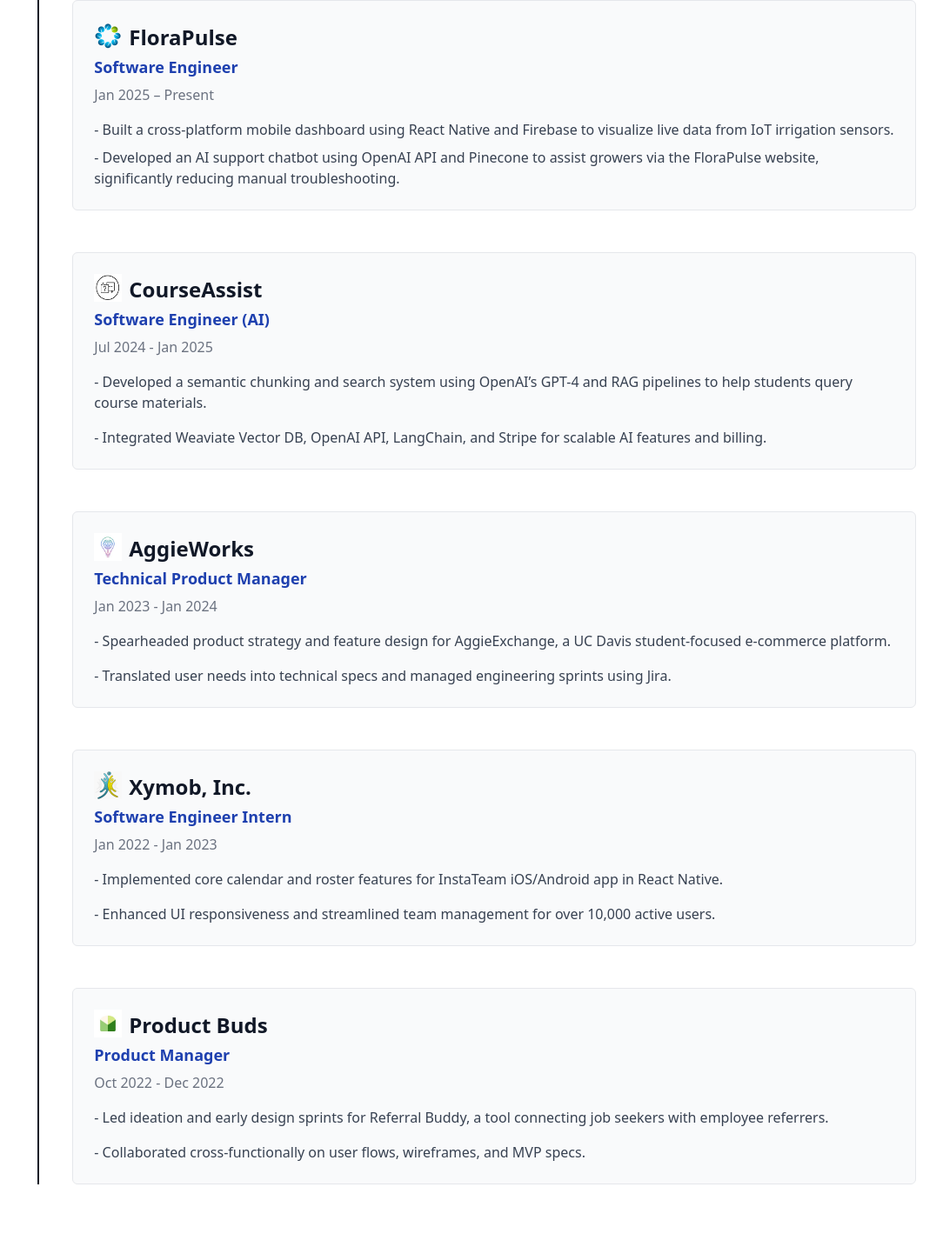
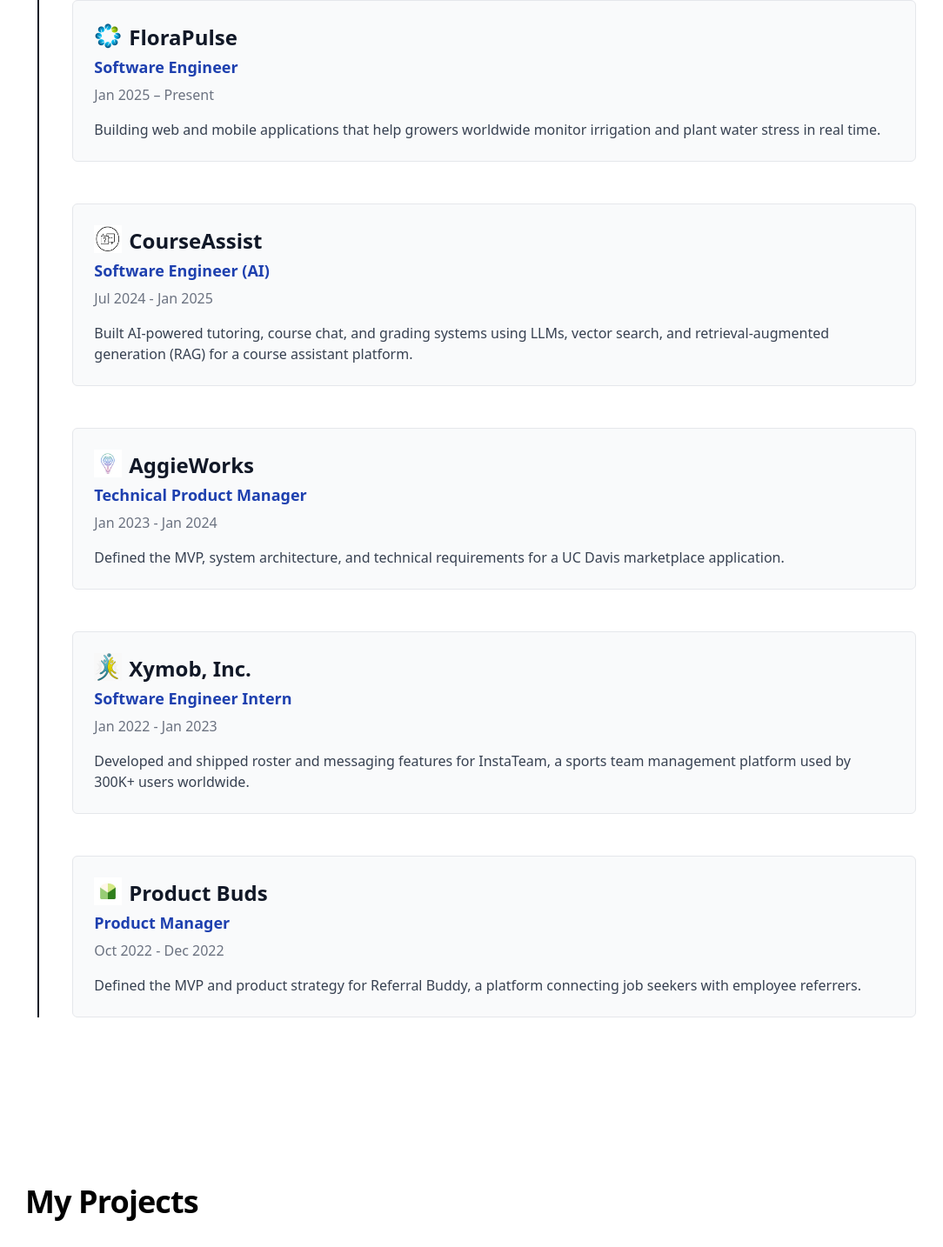
Before and after one commit to KunalLohtia/KunalLohtia.github.io, a React (Create React App) app: page / in a window 1280 px wide. Shown: the part 2197-3631 px from the top of the page at 87% size, without its empty margins (99-1183 px from the left). Built offline with nearby package versions, Linux system fonts and the light colour scheme.

Commit message:
update experiences

```diff
--- a/src/components/Experiences.js
+++ b/src/components/Experiences.js
@@ -39,10 +39,7 @@
                           <p className="text-lg font-semibold leading-6 text-blue-800 mt-2">Software Engineer</p>
                           <p className="text-md text-gray-500 mt-2">Jan 2025 – Present</p>
                           <p className="mt-4 text-md leading-6 text-gray-700">
-                          - Built a cross-platform mobile dashboard using React Native and Firebase to visualize live data from IoT irrigation sensors.
-                          </p>
-                          <p className="mt-2 text-md leading-6 text-gray-700">
-                          - Developed an AI support chatbot using OpenAI API and Pinecone to assist growers via the FloraPulse website, significantly reducing manual troubleshooting.
+                          Building web and mobile applications that help growers worldwide monitor irrigation and plant water stress in real time.
                           </p>
                         </div>
                       </div>
@@ -50,7 +47,7 @@
 
 
                     {/* CourseAssist Box */}
-                    <a href="https://courseassistai.com/" target="_blank">
+                    <a href="https://courseassistai.com/" target="_blank" rel="noreferrer">
                       <div className="relative flex items-start space-x-4 h-full">
                         <div className="border border-gray-200 p-6 rounded-md bg-gray-50 w-full min-h-full transform transition-transform duration-200 hover:scale-105 flex-1">
                           <div className="flex items-end">
@@ -64,17 +61,15 @@
                           <p className="text-lg font-semibold leading-6 text-blue-800 mt-2">Software Engineer (AI)</p>
                           <p className="text-md text-gray-500 mt-2">Jul 2024 - Jan 2025</p>
                           <p className="mt-4 text-md leading-6 text-gray-700">
-                          - Developed a semantic chunking and search system using OpenAI’s GPT-4 and RAG pipelines to help students query course materials.
+                          Built AI-powered tutoring, course chat, and grading systems using LLMs, vector search, and retrieval-augmented generation (RAG) for a course assistant platform.
                           </p>
-                          <p className="mt-4 text-md leading-6 text-gray-700">
-                          - Integrated Weaviate Vector DB, OpenAI API, LangChain, and Stripe for scalable AI features and billing.
-                          </p>
+
                         </div>
                       </div>
                     </a>
 
                     {/* AggieWorks Box */}
-                    <a href="https://aggieworks.org/products/aggieexchange" target="_blank">
+                    <a href="https://aggieworks.org/products/aggieexchange" target="_blank" rel="noreferrer">
                       <div className="relative flex items-start space-x-4 h-full">
                         <div className="border border-gray-200 p-6 rounded-md bg-gray-50 w-full min-h-full transform transition-transform duration-200 hover:scale-105 flex-1">
                           <div className="flex items-end">
@@ -88,17 +83,15 @@
                           <p className="text-lg font-semibold leading-6 text-blue-800 mt-2">Technical Product Manager</p>
                           <p className="text-md text-gray-500 mt-2">Jan 2023 - Jan 2024</p>
                           <p className="mt-4 text-md leading-6 text-gray-700">
-                          - Spearheaded product strategy and feature design for AggieExchange, a UC Davis student-focused e-commerce platform.
+                          Defined the MVP, system architecture, and technical requirements for a UC Davis marketplace application.
                           </p>
-                          <p className="mt-4 text-md leading-6 text-gray-700">
-                          - Translated user needs into technical specs and managed engineering sprints using Jira.
-                          </p>
+
                         </div>
                       </div>
                     </a>
 
                     {/* Xymob Box */}
-                    <a href="https://apps.apple.com/us/app/instateam-sports-team-manager/id969899842" target="_blank">
+                    <a href="https://apps.apple.com/us/app/instateam-sports-team-manager/id969899842" target="_blank" rel="noreferrer">
                       <div className="relative flex items-start space-x-4 h-full">
                         <div className="border border-gray-200 p-6 rounded-md bg-gray-50 w-full min-h-full transform transition-transform duration-200 hover:scale-105 flex-1">
                           <div className="flex items-end">
@@ -112,17 +105,15 @@
                           <p className="text-lg font-semibold leading-6 text-blue-800 mt-2">Software Engineer Intern</p>
                           <p className="text-md text-gray-500 mt-2">Jan 2022 - Jan 2023</p>
                           <p className="mt-4 text-md leading-6 text-gray-700">
-                          - Implemented core calendar and roster features for InstaTeam iOS/Android app in React Native.
+                          Developed and shipped roster and messaging features for InstaTeam, a sports team management platform used by 300K+ users worldwide.
                           </p>
-                          <p className="mt-4 text-md leading-6 text-gray-700">
-                          - Enhanced UI responsiveness and streamlined team management for over 10,000 active users.
-                          </p>
+
                         </div>
                       </div>
                     </a>
 
                     {/* Product Buds Box */}
-                    <a href="https://www.linkedin.com/company/productbuds/posts/?feedView=all" target="_blank">
+                    <a href="https://www.linkedin.com/company/productbuds/posts/?feedView=all" target="_blank" rel="noreferrer">
                       <div className="relative flex items-start space-x-4 h-full">
                         <div className="border border-gray-200 p-6 rounded-md bg-gray-50 w-full min-h-full transform transition-transform duration-200 hover:scale-105 flex-1">
                           <div className="flex items-end">
@@ -136,11 +127,9 @@
                           <p className="text-lg font-semibold leading-6 text-blue-800 mt-2">Product Manager</p>
                           <p className="text-md text-gray-500 mt-2">Oct 2022 - Dec 2022</p>
                           <p className="mt-4 text-md leading-6 text-gray-700">
-                          - Led ideation and early design sprints for Referral Buddy, a tool connecting job seekers with employee referrers.
+                          Defined the MVP and product strategy for Referral Buddy, a platform connecting job seekers with employee referrers.
                           </p>
-                          <p className="mt-4 text-md leading-6 text-gray-700">
-                          - Collaborated cross-functionally on user flows, wireframes, and MVP specs.
-                          </p>
+
                         </div>
                       </div>
                     </a>
```
